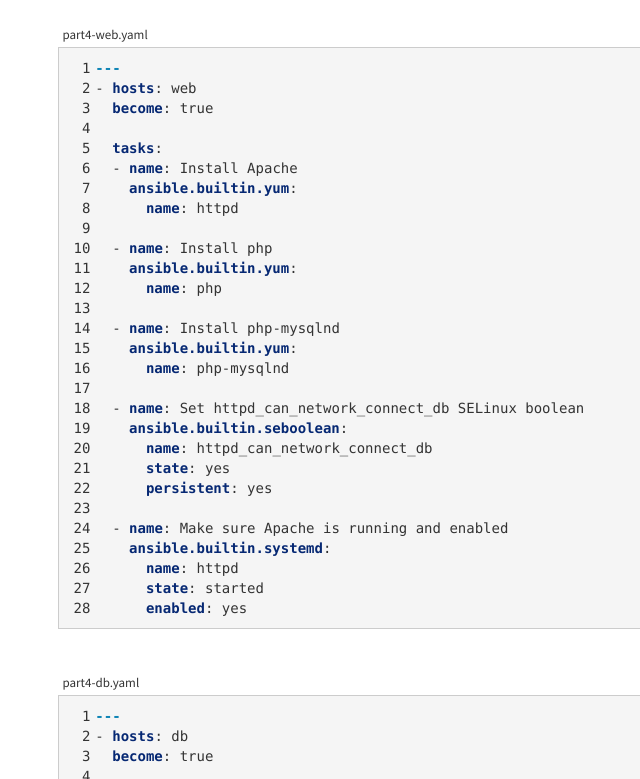
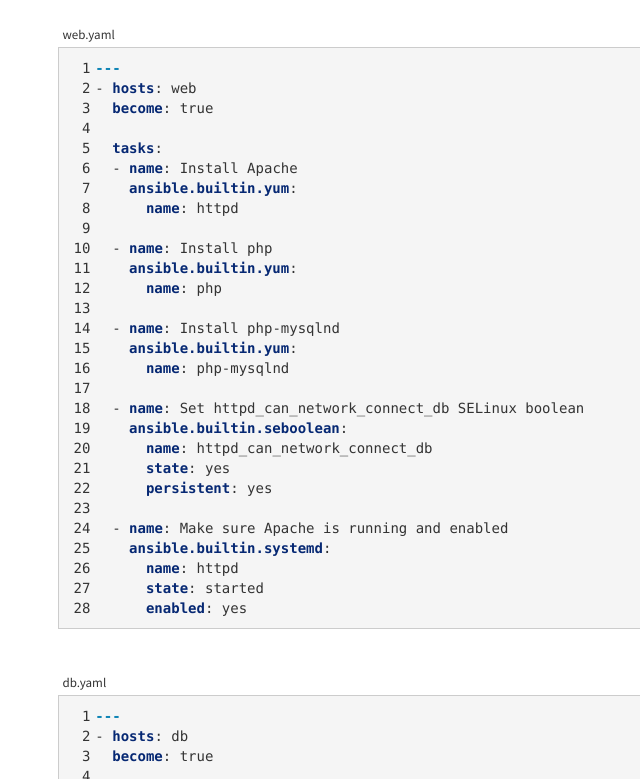
Before and after one commit to norcams/docs-enduser, a Sphinx documentation site: the page built from docs/terraform-part4.rst, in a window 1280 px wide and 1400 px high, scrolled down 7268 px, cut to the strip 234-1013 px from the top of the window. Shown: the whole strip, without its empty margins (320-960 px from the left). Built offline with Sphinx 7.4.7, drawn with Linux system fonts in a browser that asks for light colours.

Commit message:
terraform review

```diff
--- a/docs/terraform-part4.rst
+++ b/docs/terraform-part4.rst
@@ -342,12 +342,12 @@ provided below.
 
 .. literalinclude:: downloads/tf-example4/web.yaml
    :language: yaml
-   :caption: part4-web.yaml
-   :name: web-yaml
+   :caption: web.yaml
+   :name: part4-web.yaml
    :linenos:
 
 .. literalinclude:: downloads/tf-example4/db.yaml
    :language: yaml
-   :caption: part4-db.yaml
-   :name: db-yaml
+   :caption: db.yaml
+   :name: part4-db.yaml
    :linenos:
```
